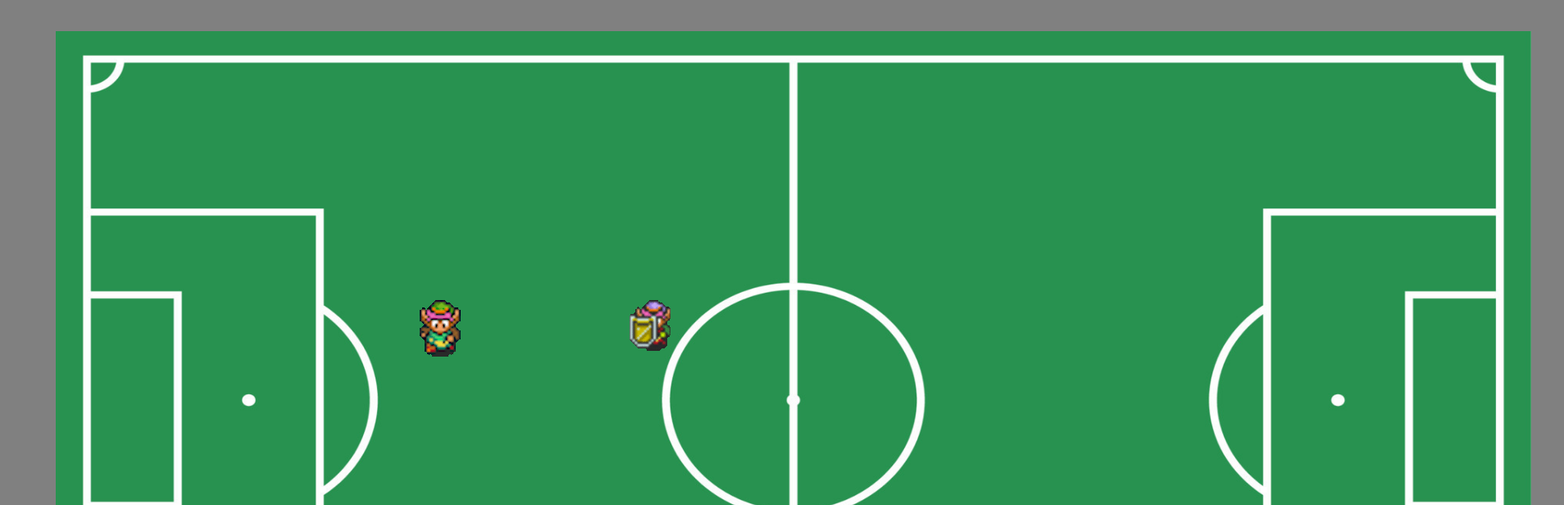
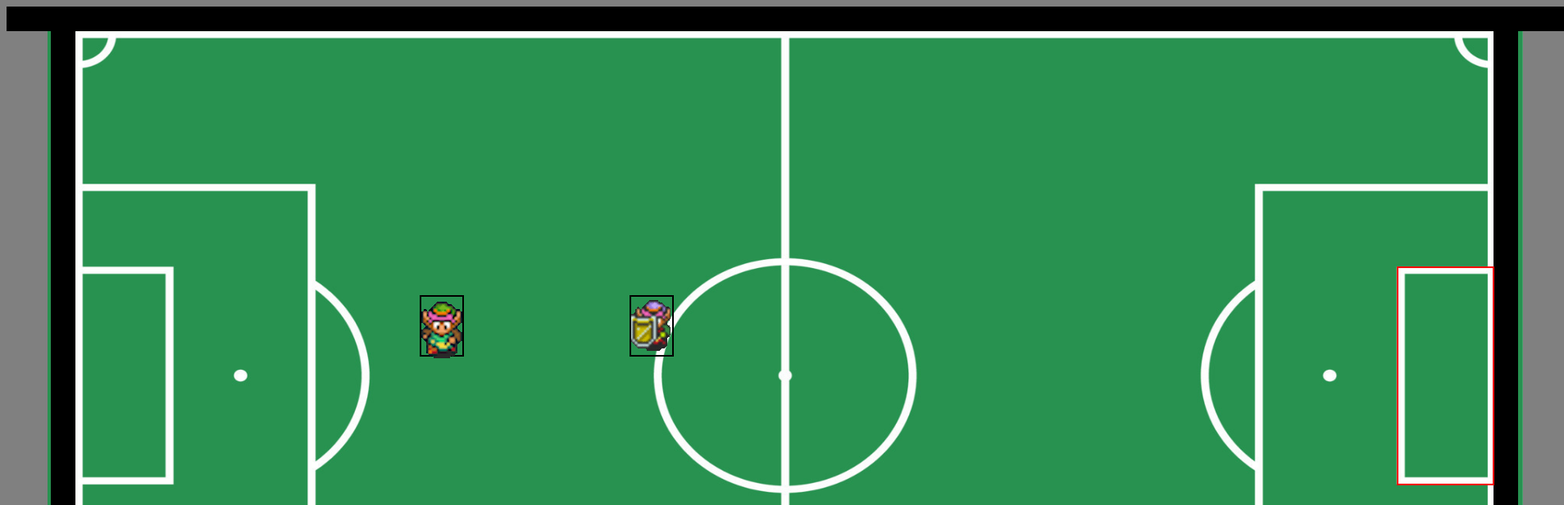
Before and after one commit to ebarroso2214/Milestone-Project1, a plain HTML site: page index.html in a window 1280 px wide. Both pictures are taken after a click on the button "Let's do this!". Shown: the top 616 px of the page at 82% size, 1908 px wide, since content can reach past the window. Drawn offline with Linux system fonts and the light colour scheme.

Commit message:
Completed the movement of player character, have added hitboxes for npc, player, and goal. Added walls for collision detection but have yet to implement collision detection for walls and hitboxes

```diff
--- a/index.html
+++ b/index.html
@@ -7,11 +7,22 @@
     <title>The Last Minute Winner</title>
     <link rel="stylesheet" href="style.css">
     <script src = 'index.js' defer></script>
+    <script src="playerMovement.js" ></script>
+    <script src="npcMovement.js" ></script>
 </head>
 <body>
+
     <div class = 'field'>
+        <div id = 'collision'></div>
+        <div id = 'collision2'></div>
+        <div id = 'collision3'></div>
+        <div id = 'collision4'></div>
+        <div id = 'goal'></div>
         <img src = './assets/soccer-field.jpg' alt = 'soccer field image'>
+
     </div>
+
+
     <section id = 'character'></section>
     <div class = 'menu'>
         <h2 id = 'menuHeader'></h2>
--- a/index.js
+++ b/index.js
@@ -13,6 +13,8 @@ window.onload = function createMenu(){ //This function will create a menu on pag
 
     return
 }
+
+
 
 let mainMenu;
 
@@ -34,24 +36,73 @@ function removeMenu(btn, param1, id){
          console.log(param1)
          console.log(param1.parentElement)
          param1.parentElement.remove()
-         insertPlayer()
-         insertNPC1()
+         startGame()
 
     })
 
 
 }
+function startGame () {
+    function insertPlayer(){
+        let x = 45
+        let y = 40
+        let dx = 0
+        let dy = 0
 
-function insertPlayer(){
+
+
+
+        let hitbox = document.createElement('div')
+        document.getElementById('character').appendChild(hitbox)
+        hitbox.style.width = '50px'
+        hitbox.style.height = '71px'
+        hitbox.style.border = '2px solid black'
+        hitbox.style.position = 'absolute'
+        hitbox.style.left = y +'vw'
+        hitbox.style.top = x +'vh'
+        hitbox.className = 'hitbox'
+
+        // hitbox.style.backgroundColor = 'black'
+        // console.log(hitbox)
+
+
         let img = document.createElement('img')
         img.src = './assets/green-character/static.gif';
         document.getElementById('character').appendChild(img)
-    console.log(img)
-    console.log(img.parentElement)
+        // console.log(img)
+        // console.log(img.parentElement)
         img.style.position = 'absolute'
-    img.style.left= '40vw';
-    img.style.top= '45vh';
+        // img.style.left;
+        // img.style.top;
+        img.className = 'player'
+
+        hitbox.append(img)
+
+        function playerMovement(){
+
+
+
+            document.addEventListener ('keydown', keyPressed)
+
+            function keyPressed (e){
+                if (e.key === 'w'){
+                    hitbox.style.top = dx-- + x + 'vh'
+                } else if (e.key === 's') {
+                    hitbox.style.top = dx++ + x + 'vh'
+                } else if (e.key === 'a'){
+                    hitbox.style.left = dy-- + y + 'vw'
+                } else if (e.key === 'd') {
+                    hitbox.style.left = dy++ + y + 'vw'
                 }
+            }
+        }
+        playerMovement()
+    }
+
+
+
+
+
 
     function insertNPC1(){
         let img = document.createElement('img')
@@ -62,8 +113,21 @@ function insertNPC1(){
         img.style.position = 'absolute'
         img.style.left= '60vw';
         img.style.top= '45vh';
-}
+
+        let npcHitbox = document.createElement('div')
+        document.getElementById('character').appendChild(npcHitbox)
+        npcHitbox.style.width = '50px'
+        npcHitbox.style.height = '71px'
+        npcHitbox.style.border = '2px solid black'
+        npcHitbox.style.position = 'absolute'
+        npcHitbox.style.left = '60vw'
+        npcHitbox.style.top = '45vh'
+        npcHitbox.className = 'hitbox'
 
 
 
+    }
+    insertPlayer()
+    insertNPC1()
+}
 // insertPlayer()
--- a/style.css
+++ b/style.css
@@ -1,12 +1,13 @@
 .field > img {
     height: 900px;
     width: 1800px;
-    margin: 30px 0 0 60px;
-
+    /* margin: 30px 0 0 60px; */
+    padding-left: 50px;
 }
 
 body {
     background-color: grey;
+    overflow: hidden;
 }
 
 .menu {
@@ -57,3 +58,45 @@ body {
     color: rgb(0, 0, 0);
 
 }
+
+#collision {
+    position: absolute;
+    top: 8px;
+    background-color: black;
+    width: 1900px;
+    height: 30px;
+
+}
+
+#collision2 {
+    position: absolute;
+    background-color: black;
+    width: 1900px;
+    height:30px;
+    top: 878px;
+}
+
+#collision3 {
+    position: absolute;
+    background-color: black;
+    height: 950px;
+    width: 30px;
+    left: 62px;
+}
+
+#collision4 {
+    position: absolute;
+    background-color: black;
+    height: 950px;
+    width: 30px;
+    left: 1822px;
+}
+
+#goal{
+    position: absolute;
+    border: 2px solid red;
+    width: 115px;
+    height: 263px;
+    left:1704px;
+    top: 325px;
+}
```
Also changed, not shown: 1 other file. Lines whose indentation alone changed are shown as unchanged.
